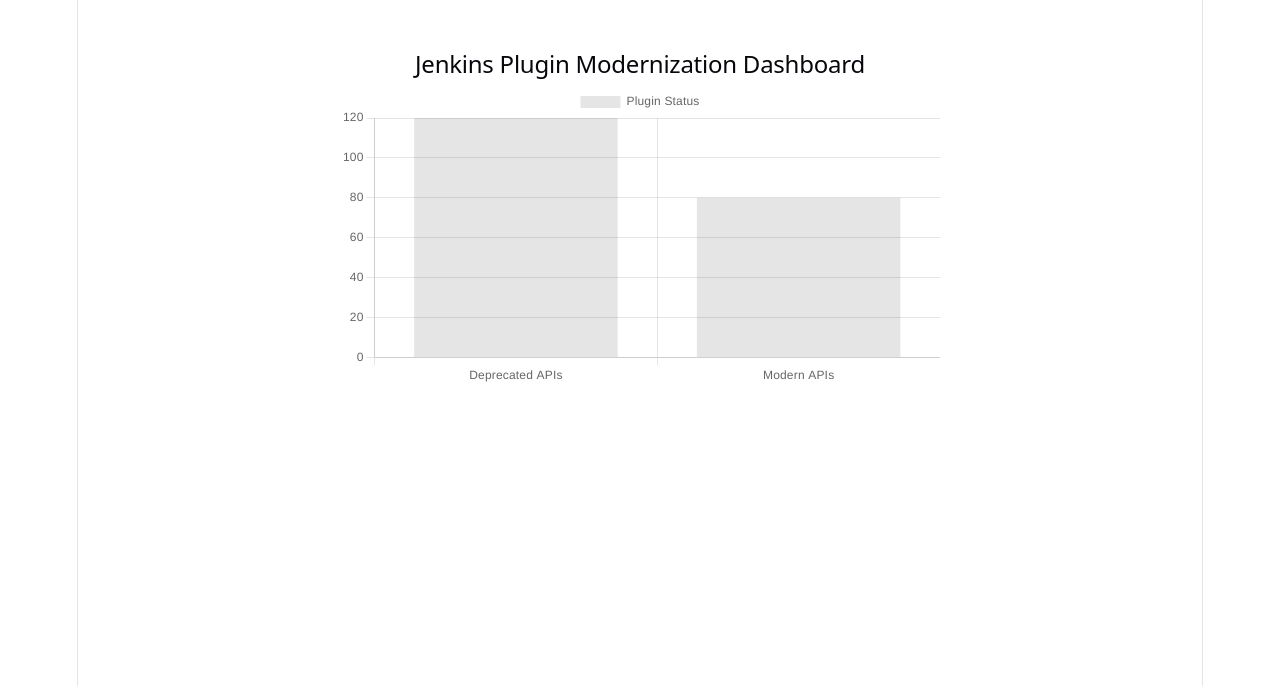
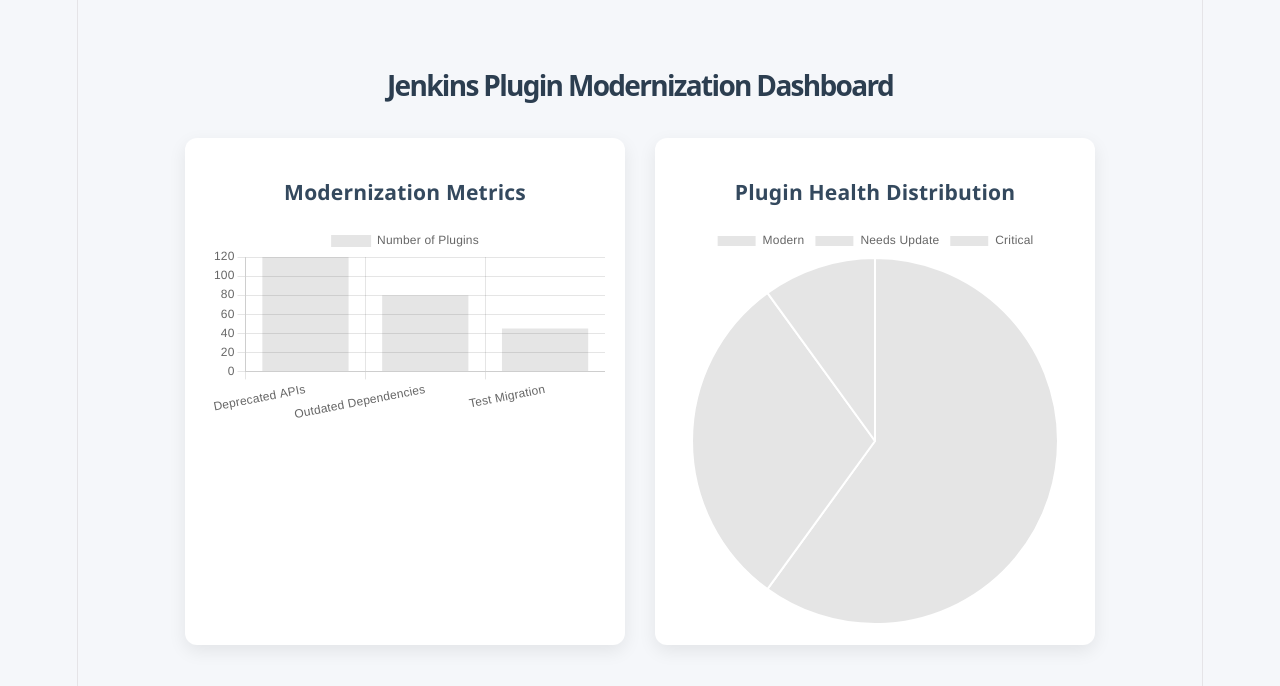
Before and after one commit to rahulBadda08/jenkins-plugin-modernizer-dashboard, a React (Vite) app: page / in a window 1280 px wide. Shown: the top 686 px of the page. Built offline with nearby package versions, Linux system fonts and the light colour scheme.

Commit message:
Updated UI and Charts

```diff
--- a/src/App.css
+++ b/src/App.css
@@ -1,184 +1,62 @@
-.counter {
-  font-size: 16px;
-  padding: 5px 10px;
-  border-radius: 5px;
-  color: var(--accent);
-  background: var(--accent-bg);
-  border: 2px solid transparent;
-  transition: border-color 0.3s;
-  margin-bottom: 24px;
 
-  &:hover {
-    border-color: var(--accent-border);
+body {
+  margin: 0;
+  font-family: "Segoe UI", Tahoma, Geneva, Verdana, sans-serif;
+  background-color: #f5f7fa;
+}
+
+/* Main Container */
+.container {
+  padding: 40px 20px;
+  text-align: center;
+  min-height: 100vh;
+}
+
+/* Title */
+.title {
+  font-size: 28px;
+  font-weight: 600;
+  margin-bottom: 40px;
+  color: #2c3e50;
+}
+
+/* Grid Layout */
+.grid {
+  display: flex;
+  justify-content: center;
+  gap: 30px;
+  flex-wrap: wrap;
+}
+
+/* Card Style */
+.card {
+  background: #ffffff;
+  padding: 20px;
+  border-radius: 12px;
+  box-shadow: 0 6px 18px rgba(0, 0, 0, 0.08);
+  width: 400px;
+  transition: transform 0.2s ease, box-shadow 0.2s ease;
+}
+
+/* Card Hover Effect */
+.card:hover {
+  transform: translateY(-5px);
+  box-shadow: 0 10px 24px rgba(0, 0, 0, 0.12);
+}
+
+/* Card Titles */
+.card h3 {
+  margin-bottom: 20px;
+  color: #34495e;
+}
+
+/* Responsive Design */
+@media (max-width: 768px) {
+  .card {
+    width: 100%;
   }
-  &:focus-visible {
-    outline: 2px solid var(--accent);
-    outline-offset: 2px;
+
+  .title {
+    font-size: 22px;
   }
 }
-
-.hero {
-  position: relative;
-
-  .base,
-  .framework,
-  .vite {
-    inset-inline: 0;
-    margin: 0 auto;
-  }
-
-  .base {
-    width: 170px;
-    position: relative;
-    z-index: 0;
-  }
-
-  .framework,
-  .vite {
-    position: absolute;
-  }
-
-  .framework {
-    z-index: 1;
-    top: 34px;
-    height: 28px;
-    transform: perspective(2000px) rotateZ(300deg) rotateX(44deg) rotateY(39deg)
-      scale(1.4);
-  }
-
-  .vite {
-    z-index: 0;
-    top: 107px;
-    height: 26px;
-    width: auto;
-    transform: perspective(2000px) rotateZ(300deg) rotateX(40deg) rotateY(39deg)
-      scale(0.8);
-  }
-}
-
-#center {
-  display: flex;
-  flex-direction: column;
-  gap: 25px;
-  place-content: center;
-  place-items: center;
-  flex-grow: 1;
-
-  @media (max-width: 1024px) {
-    padding: 32px 20px 24px;
-    gap: 18px;
-  }
-}
-
-#next-steps {
-  display: flex;
-  border-top: 1px solid var(--border);
-  text-align: left;
-
-  & > div {
-    flex: 1 1 0;
-    padding: 32px;
-    @media (max-width: 1024px) {
-      padding: 24px 20px;
-    }
-  }
-
-  .icon {
-    margin-bottom: 16px;
-    width: 22px;
-    height: 22px;
-  }
-
-  @media (max-width: 1024px) {
-    flex-direction: column;
-    text-align: center;
-  }
-}
-
-#docs {
-  border-right: 1px solid var(--border);
-
-  @media (max-width: 1024px) {
-    border-right: none;
-    border-bottom: 1px solid var(--border);
-  }
-}
-
-#next-steps ul {
-  list-style: none;
-  padding: 0;
-  display: flex;
-  gap: 8px;
-  margin: 32px 0 0;
-
-  .logo {
-    height: 18px;
-  }
-
-  a {
-    color: var(--text-h);
-    font-size: 16px;
-    border-radius: 6px;
-    background: var(--social-bg);
-    display: flex;
-    padding: 6px 12px;
-    align-items: center;
-    gap: 8px;
-    text-decoration: none;
-    transition: box-shadow 0.3s;
-
-    &:hover {
-      box-shadow: var(--shadow);
-    }
-    .button-icon {
-      height: 18px;
-      width: 18px;
-    }
-  }
-
-  @media (max-width: 1024px) {
-    margin-top: 20px;
-    flex-wrap: wrap;
-    justify-content: center;
-
-    li {
-      flex: 1 1 calc(50% - 8px);
-    }
-
-    a {
-      width: 100%;
-      justify-content: center;
-      box-sizing: border-box;
-    }
-  }
-}
-
-#spacer {
-  height: 88px;
-  border-top: 1px solid var(--border);
-  @media (max-width: 1024px) {
-    height: 48px;
-  }
-}
-
-.ticks {
-  position: relative;
-  width: 100%;
-
-  &::before,
-  &::after {
-    content: '';
-    position: absolute;
-    top: -4.5px;
-    border: 5px solid transparent;
-  }
-
-  &::before {
-    left: 0;
-    border-left-color: var(--border);
-  }
-  &::after {
-    right: 0;
-    border-right-color: var(--border);
-  }
-}
--- a/src/App.tsx
+++ b/src/App.tsx
@@ -1,30 +1,61 @@
-import { Bar } from "react-chartjs-2";
+import { Bar, Pie } from "react-chartjs-2";
 import {
   Chart as ChartJS,
   BarElement,
+  ArcElement,
   CategoryScale,
   LinearScale,
   Tooltip,
   Legend,
 } from "chart.js";
 
-ChartJS.register(BarElement, CategoryScale, LinearScale, Tooltip, Legend);
+import "./App.css";
+
+ChartJS.register(
+  BarElement,
+  ArcElement,
+  CategoryScale,
+  LinearScale,
+  Tooltip,
+  Legend
+);
 
 function App() {
-  const data = {
-    labels: ["Deprecated APIs", "Modern APIs"],
+  const barData = {
+    labels: ["Deprecated APIs", "Outdated Dependencies", "Test Migration"],
     datasets: [
       {
-        label: "Plugin Status",
-        data: [120, 80], // dummy data for now
+        label: "Number of Plugins",
+        data: [120, 80, 45],
+      },
+    ],
+  };
+
+  const pieData = {
+    labels: ["Modern", "Needs Update", "Critical"],
+    datasets: [
+      {
+        label: "Plugin Health",
+        data: [60, 30, 10],
       },
     ],
   };
 
   return (
-    <div style={{ width: "600px", margin: "50px auto" }}>
-      <h2>Jenkins Plugin Modernization Dashboard</h2>
-      <Bar data={data} />
+    <div className="container">
+      <h1 className="title">Jenkins Plugin Modernization Dashboard</h1>
+
+      <div className="grid">
+        <div className="card">
+          <h3>Modernization Metrics</h3>
+          <Bar data={barData} />
+        </div>
+
+        <div className="card">
+          <h3>Plugin Health Distribution</h3>
+          <Pie data={pieData} />
+        </div>
+      </div>
     </div>
   );
 }
```
